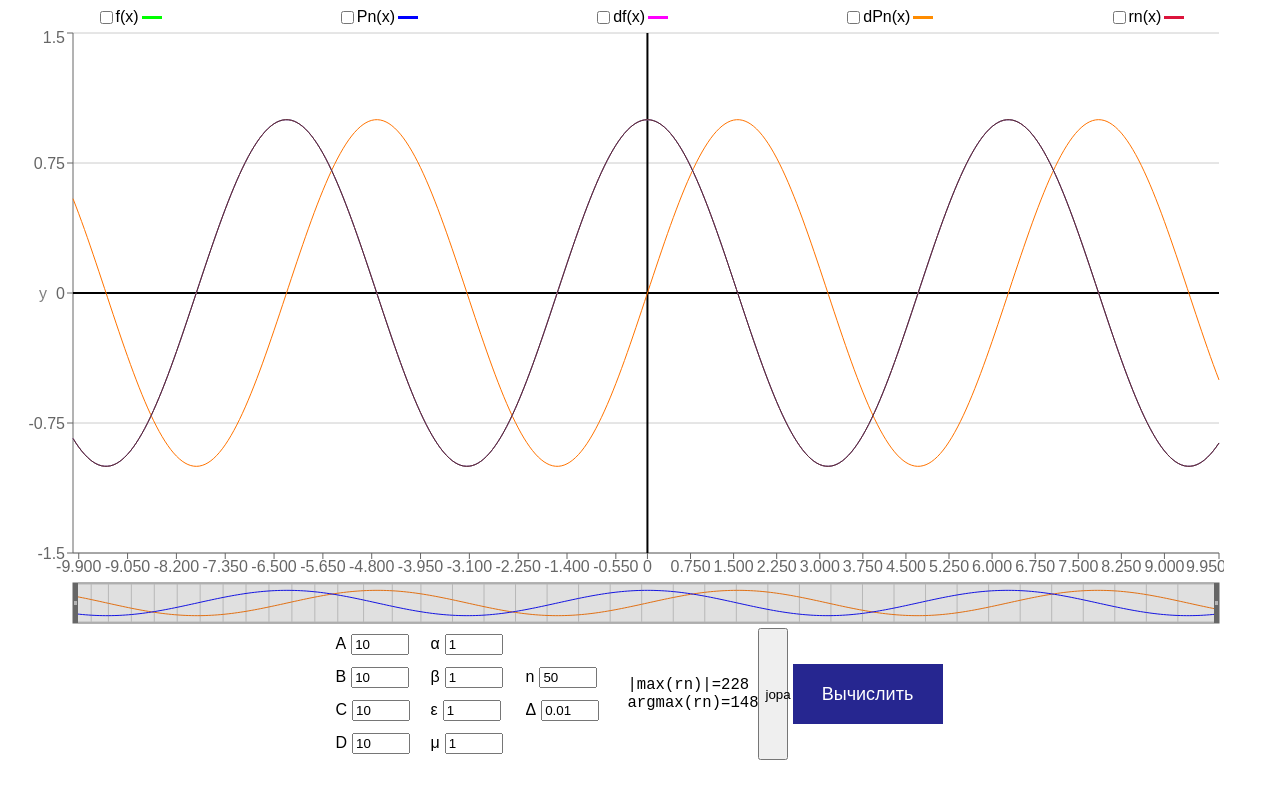
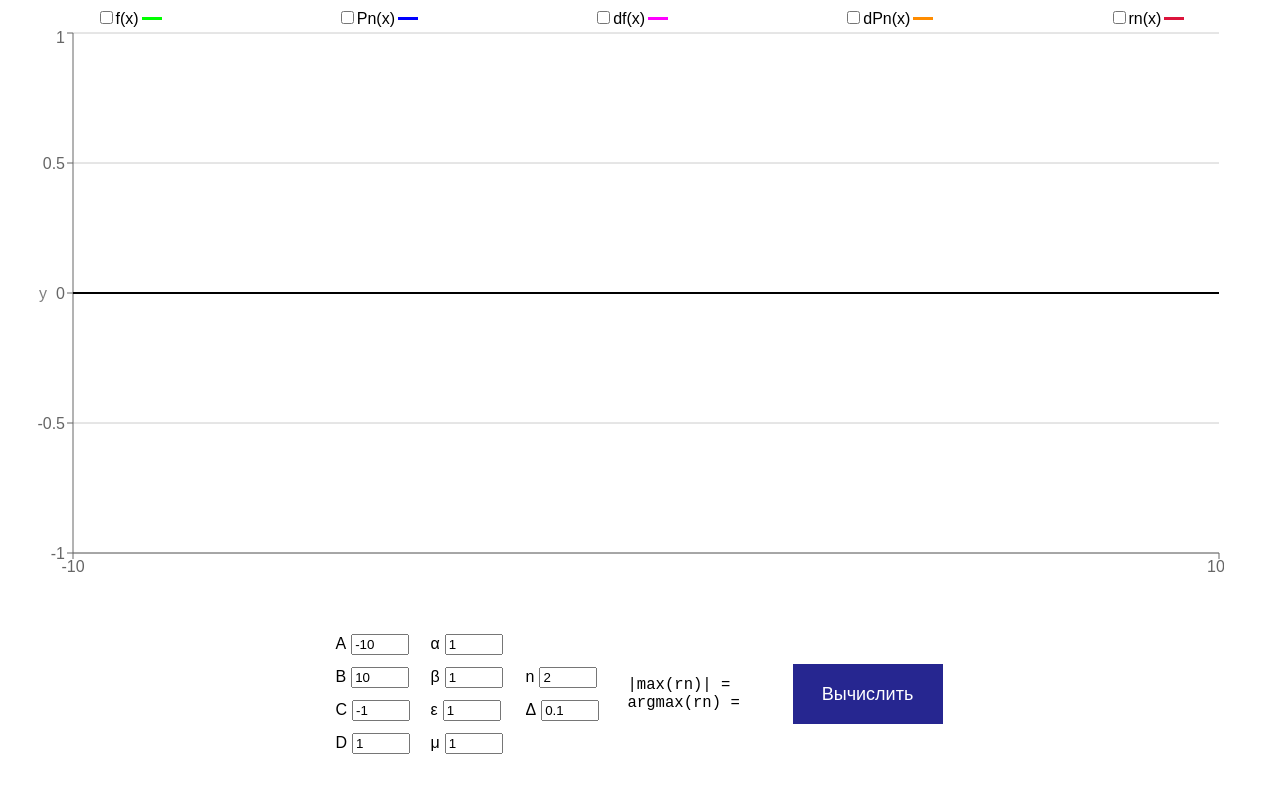
Before and after one commit to d-vakhmyanin/interpolation, a React (Create React App) app: page / in a window 1280 px wide. Built offline with nearby package versions, Linux system fonts and the light colour scheme.

Commit message:
almoust done

```diff
--- a/package.json
+++ b/package.json
@@ -39,5 +39,8 @@
       "last 1 firefox version",
       "last 1 safari version"
     ]
+  },
+  "devDependencies": {
+    "@types/react-redux": "^7.1.16"
   }
 }
--- a/src/App.js
+++ b/src/App.js
@@ -1,27 +1,38 @@
-import { useState } from 'react';
+import { useEffect, useState } from 'react';
 import styled from 'styled-components';
+import { connect } from 'react-redux';
 
-import { Chart } from './components/Chart';
-import { Header } from './components/Header/Header';
+import { ChartContainer as Chart } from './components/Chart';
+import { HeaderContainer as Header } from './components/Header/Header';
 import { InputBlockContainer as InputBlock } from './components/InputBlock/InputBlock';
+import * as actions from './myRedux/actions';
+import * as selectors from './myRedux/selectors';
+import { setLocalParams } from './Calculations';
 
 const AppWrapper = styled.div`
   font-family: sans-serif;
+  overflow: hidden;
 `;
 
-export const App = () => {
-  const [args, setArgs] = useState({
-    leftBorder: -10,
-    rightBorder: 10,
-    step: 0.05
-  });
+const ChartWrapper = styled.div`
+  width: 95vw;
+  height: 75vh;
+`;
+
+const App = (props) => {
+  useEffect(() => {
+    setLocalParams();
+    props.dispatch(actions.calculateX());
+  }, []);
   return (
     <AppWrapper>
       <Header />
-      <div style={{ width: '95vw', height: '75vh' }}>
-        <Chart leftBorder={args.leftBorder} rightBorder={args.rightBorder} step={args.step} />
-      </div>
+      <ChartWrapper>
+        <Chart />
+      </ChartWrapper>
       <InputBlock />
     </AppWrapper>
   );
 };
+
+export const AppContainer = connect()(App);
--- a/src/Calculations.ts
+++ b/src/Calculations.ts
@@ -1,24 +1,27 @@
-//просто какие-то константы
-const alpha = 1;
-const beta = 1;
-const epsilon = 1;
-const mu = 1;
-const d = 1;
+import { store } from './index';
+import * as selectors from './myRedux/selectors';
 
-//отрезок вычислений значений функций
-const a = -10;
-const b = 10;
+// просто какие-то константы
+let alpha: number;
+let beta: number;
+let epsilon: number;
+let mu: number;
+let d: number;
 
-//число узлов интерполяции
-const n = 10;
-//шаг
-const h = (b - a) / n;
-//ВАЖНО! h-не шаг вычисления значений функций!!!
-//узлы интерполяции равноотстоящие, то есть Xi+1 - Xi = h (где i и i+1 - индексы узлов),
-//причём X0=a, Xn=b, функция действительно вычисляется в этих точках, но не только в них
+// отрезок вычислений значений функций
+let a: number;
+let b: number;
 
-//симметричные разности
-//зависят только от a, b и n, вычисляются только при изменении этих параметров
+// число узлов интерполяции
+let n: number;
+
+// шаг
+let h: number;
+// ВАЖНО! h-не шаг вычисления значений функций!!!
+// узлы интерполяции равноотстоящие, то есть Xi+1 - Xi = h (где i и i+1 - индексы узлов),
+// причём X0=a, Xn=b, функция действительно вычисляется в этих точках, но не только в них
+
+// симметричные разности
 let deltas: number[];
 type deltaType = {
   d: number;
@@ -27,17 +30,32 @@ type deltaType = {
 };
 let deltaStash: deltaType[];
 
+export const setLocalParams = () => {
+  const constants = selectors.getConstants(store.getState());
+
+  alpha = constants.greek.alpha;
+  beta = constants.greek.beta;
+  epsilon = constants.greek.epsilon;
+  mu = constants.greek.mu;
+  d = constants.greek.delta;
+
+  a = constants.area.A;
+  b = constants.area.B;
+  n = constants.area.n;
+
+  h = (b - a) / n;
+  recalculateDeltas();
+};
+
 export const recalculateDeltas = () => {
   deltas = [];
   deltaStash = [];
   for (let i = 0; i < 2 * n + 2; i++) deltas.push(delta(i, 0.5));
-  console.log(deltas);
 };
 
 const delta = (degree: number, index: number): number => {
   const stashed = deltaStash.find((elem) => elem.d === degree && elem.i === index);
   if (stashed) {
-    console.log('stash read!');
     return stashed.val;
   }
 
@@ -65,7 +83,10 @@ const delta = (degree: number, index: number): number => {
 ////////////////////////целевая функция и её разностная производная//////////////////////////////////
 export const calculate_F = (x: number): number => {
   //if (x === mu) return Infinity;
-  return alpha * Math.sin(beta * x) * Math.cos(epsilon / Math.pow(x - mu, 2));
+  const val = alpha * Math.sin(beta * x) * Math.cos(epsilon / Math.pow(x - mu, 2));
+  if (!isNaN(val)) return val;
+  console.log(x);
+  return 0;
 };
 
 export const calculate_dF = (x: number): number => {
@@ -73,19 +94,19 @@ export const calculate_dF = (x: number): number => {
 };
 
 ////////////////////////интерполирующий полином и его разностная производная/////////////////////////
-//полином не можем захардкодить как функцию, ведь он зависит от числа узлов интерполяции (n)
-//чтобы посчитать значения полинома, нужно предварительно посчитать все симметричные разности и коэффициенты,
-//на которые эти разности домножаются
+// полином не можем захардкодить как функцию, ведь он зависит от числа узлов интерполяции (n)
+// чтобы посчитать значения полинома, нужно предварительно посчитать все симметричные разности и коэффициенты,
+// на которые эти разности домножаются
 
-//рекурентное вычисление коэфициента при симметричной разности в точке x=x0+t*h
-//m-массив предыдущих коэффициентов
+// рекурентное вычисление коэфициента при симметричной разности в точке x=x0+t*h
+// m-массив предыдущих коэффициентов
 const coefficient = (t: number, m: number[]): number => {
   const l = m.length;
   if (l % 2 === 0) return m[l - 2] * (t + l / 2 - 1) * (t - l / 2);
   return (m[l - 1] * (t - 0.5)) / l;
 };
 
-//теперь можем считать полином в точке x
+// теперь можем считать полином в точке x
 export const calculate_Pn = (x: number): number => {
   const t = (x - a) / h;
   const m = [1];
--- a/src/components/Chart.js
+++ b/src/components/Chart.js
@@ -1,4 +1,5 @@
 import React, { useMemo } from 'react';
+import { connect } from 'react-redux';
 import {
   LineChart,
   Line,
@@ -11,41 +12,34 @@ import {
   ReferenceLine
 } from 'recharts';
 
-const mainFunction = (x) => {
-  return Math.sin(x).toFixed(5);
+import * as selectors from '../myRedux/selectors';
+import * as colors from './colors';
+
+const recalculateValues = (props, arr) => {
+  arr = props.f?.map((elem, index) => {
+    arr.push({
+      x: props.args.x[index].toFixed(3),
+      f: elem.toFixed(3),
+      df: props.df[index].toFixed(3),
+      Pn: props.Pn[index],
+      dPn: props.dPn[index].toFixed(3),
+      rn: props.rn[index].toFixed(3)
+    });
+  });
 };
 
-const otherFunction = (x) => {
-  return Math.cos(x).toFixed(5);
-};
-
-const calculateValues = (leftBorder, rightBorder, step, array) => {
-  array.length = 0;
-  let i = leftBorder;
-  while (i <= rightBorder) {
-    if (Math.abs(i) < step / 10) array.push({ x: 0, y1: mainFunction(0), y2: otherFunction(0) });
-    else array.push({ x: i.toFixed(3), y1: mainFunction(i), y2: otherFunction(i) });
-    i += step;
-  }
-};
-
-export const Chart = ({ leftBorder, rightBorder, step, topBorder = 1, bottomBorder = -1 }) => {
-  const values = [];
-  let leftIndent = 0;
-  let rightIndent = 0;
+const Chart = (props) => {
+  let values = [];
   useMemo(() => {
-    calculateValues(leftBorder, rightBorder, step, values);
-    leftIndent = (rightBorder - leftBorder) / (2 * step) - 1 / step;
-    rightIndent = leftIndent + 2 / step;
-    console.log(values, leftIndent);
-  }, [leftBorder, rightBorder, step]);
+    recalculateValues(props, values);
+  }, [props]);
 
   return (
     <ResponsiveContainer width="100%" height="100%">
       <LineChart data={values}>
         <CartesianGrid vertical={false} />
-        <XAxis dataKey="x" domain={[leftBorder, rightBorder]} />
-        <YAxis domain={[bottomBorder - 10 * step, topBorder + 10 * step]} label="y" />
+        <XAxis dataKey="x" domain={[props.constants.area.A, props.constants.area.B]} />
+        <YAxis domain={[props.constants.area.C, props.constants.area.D]} label="y" />
         <Tooltip
           wrapperStyle={{
             borderColor: 'white',
@@ -56,21 +50,35 @@ export const Chart = ({ leftBorder, rightBorder, step, topBorder = 1, bottomBord
         />
         <ReferenceLine y={0} stroke="black" strokeWidth={2} />
         <ReferenceLine x={0} stroke="black" strokeWidth={2} />
-        <Line dataKey="y1" stroke="#ff7300" dot={false} />
-        <Line dataKey="y2" stroke="blue" dot={false} />
-        <Line dataKey="y2" stroke="#febb" dot={false} />
-        <Line dataKey="y2" stroke="#fbb" dot={false} />
-        <Line dataKey="y2" stroke="#123" dot={false} />
-        <Line dataKey="y2" stroke="#f234" dot={false} />
+        {props.fVisible && <Line dataKey="f" stroke={colors.fColor} dot={false} />}
+        {props.PnVisible && <Line dataKey="Pn" stroke={colors.PnColor} dot={false} />}
+        {props.dfVisible && <Line dataKey="df" stroke={colors.dfColor} dot={false} />}
+        {props.dPnVisible && <Line dataKey="dPn" stroke={colors.dPnColor} dot={false} />}
+        {props.rnVisible && <Line dataKey="rn" stroke={colors.rnColor} dot={false} />}
         <Brush dataKey="x">
           <LineChart data={values} margin={{ top: 40, right: 40, bottom: 20, left: 20 }}>
             <CartesianGrid />
-            <YAxis hide domain={[bottomBorder - 10 * step, topBorder + 10 * step]} />
-            <Line dataKey="y1" stroke="#ff7300" dot={false} />
-            <Line dataKey="y2" stroke="blue" dot={false} />
+            <YAxis hide domain={[props.constants.area.C, props.constants.area.D]} />
+            <Line dataKey="f" stroke={colors.fColor} dot={false} />
+            <Line dataKey="Pn" stroke={colors.PnColor} dot={false} />
           </LineChart>
         </Brush>
       </LineChart>
     </ResponsiveContainer>
   );
 };
+
+export const ChartContainer = connect((state) => ({
+  constants: selectors.getConstants(state),
+  args: selectors.getArgs(state),
+  f: selectors.getFunctions(state)?.f?.values,
+  fVisible: selectors.getFunctions(state)?.f?.checked,
+  df: selectors.getFunctions(state)?.df?.values,
+  dfVisible: selectors.getFunctions(state)?.df?.checked,
+  Pn: selectors.getFunctions(state)?.Pn?.values,
+  PnVisible: selectors.getFunctions(state)?.Pn?.checked,
+  dPn: selectors.getFunctions(state)?.dPn?.values,
+  dPnVisible: selectors.getFunctions(state)?.dPn?.checked,
+  rn: selectors.getFunctions(state)?.rn?.values,
+  rnVisible: selectors.getFunctions(state)?.rn?.checked
+}))(Chart);
--- a/src/components/Header/CheckBox.js
+++ b/src/components/Header/CheckBox.js
@@ -12,11 +12,13 @@ const ColoredLine = styled.div`
   align-self: center;
   margin-left: 3px;
 `;
-export const CheckBox = ({ label, color = 'blue' }) => {
+export const CheckBox = ({ label, color = 'blue', checked = '', onChange }) => {
   return (
     <CheckBoxWrapper>
-      <input type="checkbox" />
-      {label}
+      <label>
+        <input type="checkbox" checked={checked} onChange={onChange} />
+        {label}
+      </label>
       <ColoredLine color={color} />
     </CheckBoxWrapper>
   );
--- a/src/components/Header/Header.js
+++ b/src/components/Header/Header.js
@@ -1,7 +1,10 @@
 import React from 'react';
 import styled from 'styled-components';
+import { connect } from 'react-redux';
 
 import { CheckBox } from './CheckBox';
+import * as actions from '../../myRedux/actions';
+import * as selectors from '../../myRedux/selectors';
 import * as colors from '../colors';
 
 const HeaderWrapper = styled.div`
@@ -11,14 +14,58 @@ const HeaderWrapper = styled.div`
   user-select: none;
 `;
 
-export const Header = () => {
+const Header = (props) => {
   return (
     <HeaderWrapper>
-      <CheckBox label="f(x)" color={colors.fColor} />
-      <CheckBox label="Pn(x)" color={colors.PnColor} />
-      <CheckBox label="df(x)" color={colors.dfColor} />
-      <CheckBox label="dPn(x)" color={colors.dPnColor} />
-      <CheckBox label="rn(x)" color={colors.rnColor} />
+      <CheckBox
+        label="f(x)"
+        color={colors.fColor}
+        checked={props.fVisible}
+        onChange={() => {
+          props.dispatch(actions.toggleFunctionVisibility('f'));
+        }}
+      />
+      <CheckBox
+        label="Pn(x)"
+        color={colors.PnColor}
+        checked={props.PnVisible}
+        onChange={() => {
+          props.dispatch(actions.toggleFunctionVisibility('Pn'));
+        }}
+      />
+      <CheckBox
+        label="df(x)"
+        color={colors.dfColor}
+        checked={props.dfVisible}
+        onChange={() => {
+          props.dispatch(actions.toggleFunctionVisibility('df'));
+        }}
+      />
+      <CheckBox
+        label="dPn(x)"
+        color={colors.dPnColor}
+        checked={props.dPnVisible}
+        onChange={() => {
+          props.dispatch(actions.toggleFunctionVisibility('dPn'));
+        }}
+      />
+      <CheckBox
+        label="rn(x)"
+        color={colors.rnColor}
+        checked={props.rnVisible}
+        onChange={() => {
+          props.dispatch(actions.toggleFunctionVisibility('rn'));
+        }}
+      />
     </HeaderWrapper>
   );
 };
+
+export const HeaderContainer = connect((state) => ({
+  f: selectors.getFunctions(state)?.f?.values,
+  fVisible: selectors.getFunctions(state)?.f?.checked,
+  dfVisible: selectors.getFunctions(state)?.df?.checked,
+  PnVisible: selectors.getFunctions(state)?.Pn?.checked,
+  dPnVisible: selectors.getFunctions(state)?.dPn?.checked,
+  rnVisible: selectors.getFunctions(state)?.rn?.checked
+}))(Header);
--- a/src/components/InputBlock/InputBlock.js
+++ b/src/components/InputBlock/InputBlock.js
@@ -1,11 +1,10 @@
-import React, { useState } from 'react';
+import React, { useCallback, useState } from 'react';
 import styled from 'styled-components';
 import { connect } from 'react-redux';
 
 import { Input } from './Input';
 import * as actions from '../../myRedux/actions';
 import * as selectors from '../../myRedux/selectors';
-import { recalculateDeltas } from '../../Calculations';
 
 const InputBlockWRapper = styled.div`
   width: 615px;
@@ -53,15 +52,17 @@ const Button = styled.button`
   opacity: ${({ disabled }) => (disabled ? '0.2' : '1')};
 `;
 
-const useInput = (initialValue) => {
+const useInput = (initialValue, dispatch, isWrong) => {
   const [value, setValue] = useState(initialValue);
   const onChange = (event) => {
     const eValue = event.target.value;
     const eId = event.target.id;
-    if (validate(eId, eValue)) event.target.style.outline = '';
-    else {
+    if (validate(eId, eValue)) {
+      event.target.style.outline = '';
+      if (isWrong) dispatch(actions.setInputWrongness(false));
+    } else {
       event.target.style.outline = '2px solid red';
-      //setIsInputWrong(true)
+      dispatch(actions.setInputWrongness(true));
     }
     setValue(eValue);
   };
@@ -83,19 +84,42 @@ const validate = (id, value) => {
 };
 
 const InputBlock = (props) => {
-  const A = useInput('10');
-  const B = useInput('10');
-  const C = useInput('10');
-  const D = useInput('10');
+  console.log(props.maxRn);
+  const A = useInput(props.area.A, props.dispatch, props.isInputWrong);
+  const B = useInput(props.area.B, props.dispatch, props.isInputWrong);
+  const C = useInput(props.area.C, props.dispatch, props.isInputWrong);
+  const D = useInput(props.area.D, props.dispatch, props.isInputWrong);
 
-  const alpha = useInput('1');
-  const beta = useInput('1');
-  const epsilon = useInput('1');
-  const mu = useInput('1');
+  const alpha = useInput(props.greek.alpha, props.dispatch, props.isInputWrong);
+  const beta = useInput(props.greek.beta, props.dispatch, props.isInputWrong);
+  const epsilon = useInput(props.greek.epsilon, props.dispatch, props.isInputWrong);
+  const mu = useInput(props.greek.mu, props.dispatch, props.isInputWrong);
 
-  const n = useInput('50');
-  const delta = useInput('0.01');
+  const n = useInput(props.area.n, props.dispatch, props.isInputWrong);
+  const delta = useInput(props.greek.delta, props.dispatch, props.isInputWrong);
 
+  const handleSubmit = useCallback(() => {
+    props.dispatch(
+      actions.updateConstants(
+        {
+          alpha: parseFloat(alpha.value),
+          beta: parseFloat(beta.value),
+          epsilon: parseFloat(epsilon.value),
+          mu: parseFloat(mu.value),
+          delta: parseFloat(delta.value)
+        },
+        {
+          A: parseFloat(A.value),
+          B: parseFloat(B.value),
+          C: parseFloat(C.value),
+          D: parseFloat(D.value),
+          n: parseInt(n.value)
+        }
+      )
+    );
+    props.dispatch(actions.calculateX());
+    props.dispatch(actions.calculateFunctions(props.args.x));
+  }, [A, B, C, D, alpha, beta, epsilon, mu, delta, n]);
   return (
     <InputBlockWRapper>
       <ABCD>
@@ -115,32 +139,23 @@ const InputBlock = (props) => {
         <Input id="9" label="Δ" {...delta} />
       </Deltas>
       <Info>
-        |max(rn)|={228}
+        |max(rn)| = {props.maxRn?.toFixed(5)}
         <br />
-        argmax(rn)={1488}
+        argmax(rn) = {props.maxRnIndex?.toFixed(3)}
       </Info>
-      <Button
-        onClick={() => {
-          props.dispatch(actions.calculateX());
-        }}
-      >
+      <Button disabled={props.isInputWrong} onClick={handleSubmit}>
         Вычислить
       </Button>
-      <button
-        onClick={() => {
-          recalculateDeltas();
-          props.dispatch(actions.calculateFunctions(props.args.x));
-        }}
-      >
-        jopa
-      </button>
     </InputBlockWRapper>
   );
 };
-
-export const InputBlockContainer = connect((state) => {
-  return {
-    args: selectors.getArgs(state),
-    functions: selectors.getFunctions(state)
-  };
-})(InputBlock);
+// props.functions?.rn?.value.indexOf(maxRn)
+export const InputBlockContainer = connect((state) => ({
+  args: selectors.getArgs(state),
+  functions: selectors.getFunctions(state),
+  area: selectors.getConstants(state).area,
+  greek: selectors.getConstants(state).greek,
+  isInputWrong: selectors.getIsInputWrong(state),
+  maxRn: selectors.getMaxRn(state),
+  maxRnIndex: selectors.getMaxRnIndex(state)
+}))(InputBlock);
--- a/src/index.js
+++ b/src/index.js
@@ -2,8 +2,10 @@ import React from 'react';
 import ReactDOM from 'react-dom';
 import { Provider } from 'react-redux';
 
-import { App } from './App';
-import { store } from './myRedux/store';
+import { AppContainer as App } from './App';
+import { configureStore } from './myRedux/store';
+
+export const store = configureStore();
 
 ReactDOM.render(
   <React.StrictMode>
--- a/src/myRedux/actions.js
+++ b/src/myRedux/actions.js
@@ -1,16 +1,9 @@
-export const INIT_SESSION = 'INIT_SESSION';
 export const UPDATE_CONSTANTS = 'UPDATE_CONSTANTS';
 export const CALCULATE_X = 'CALCULATE_X';
 export const CALCULATE_FUNCTIONS = 'CALCULATE_FUNCTIONS';
 export const SET_CALCULATION_STATUS = 'SET_CALCULATION_STATUS';
 export const SET_INPUT_WRONGNESS = 'SET_INPUT_WRONGNESS';
 export const TOGGLE_FUNCTION_VISIBILITY = 'TOGGLE_FUNCTION_VISIBILITY';
-
-export const initSession = () => {
-  return {
-    type: INIT_SESSION
-  };
-};
 
 export const updateConstants = (greek, area) => {
   return {
--- a/src/myRedux/reducers.js
+++ b/src/myRedux/reducers.js
@@ -1,32 +1,30 @@
 import * as actions from './actions';
 import * as funcs from '../Calculations';
 
-export const constantsReducer = (state = {}, action) => {
-  switch (action.type) {
-    case actions.INIT_SESSION:
-      return {
+const initialConstantsState = {
   greek: {
     alpha: 1,
     beta: 1,
     epsilon: 1,
     mu: 1,
-          delta: 1
+    delta: 0.1
   },
   area: {
     A: -10,
     B: 10,
     C: -1,
-          D: 1
+    D: 1,
+    n: 2
   }
 };
-    case actions.UPDATE_CONSTANTS:
+export const constantsReducer = (state = initialConstantsState, action) => {
+  if (action.type === actions.UPDATE_CONSTANTS) {
     return {
       greek: action.greek,
       area: action.area
     };
-    default:
+  }
   return state;
-  }
 };
 
 export const argsReducer = (state = {}, action) => {
@@ -83,12 +81,10 @@ export const functionsReducer = (state = {}, action) => {
   }
 
   if (action.type === actions.TOGGLE_FUNCTION_VISIBILITY) {
+    if (state[action.payload] !== undefined)
       return {
-      ...state.functions,
-      [action.payload]: {
-        ...state.functions[action.payload],
-        checked: !state.functions[action.payload].checked
-      }
+        ...state,
+        [action.payload]: { ...state[action.payload], checked: !state[action.payload].checked }
       };
   }
 
--- a/src/myRedux/selectors.js
+++ b/src/myRedux/selectors.js
@@ -3,3 +3,10 @@ export const getArgs = (state) => state.args;
 export const getFunctions = (state) => state.functions;
 export const getIsInputWrong = (state) => state.isInputWrong;
 export const isCalculating = (state) => state.isCalculating;
+export const getMaxRn = (state) =>
+  state.functions.rn === undefined ? undefined : Math.max(...state.functions?.rn?.values);
+// Math.max(...state.functions?.rn?.values)}
+export const getMaxRnIndex = (state) => {
+  const max = getMaxRn(state);
+  return max === undefined ? undefined : state.args.x[state.functions.rn.values.indexOf(max)];
+};
--- a/src/myRedux/store.js
+++ b/src/myRedux/store.js
@@ -1,5 +1,10 @@
 import { createStore } from 'redux';
 
 import { rootReducer } from './rootReducer';
+import { setLocalParams } from '../Calculations';
 
-export const store = createStore(rootReducer, window.__REDUX_DEVTOOLS_EXTENSION__?.());
+export const configureStore = () => {
+  const store = createStore(rootReducer, window.__REDUX_DEVTOOLS_EXTENSION__?.());
+  store.subscribe(setLocalParams);
+  return store;
+};
```
Also changed, not shown: 1 other file (tests, documents, lock files or other folders). Lines whose indentation alone changed are shown as unchanged.
